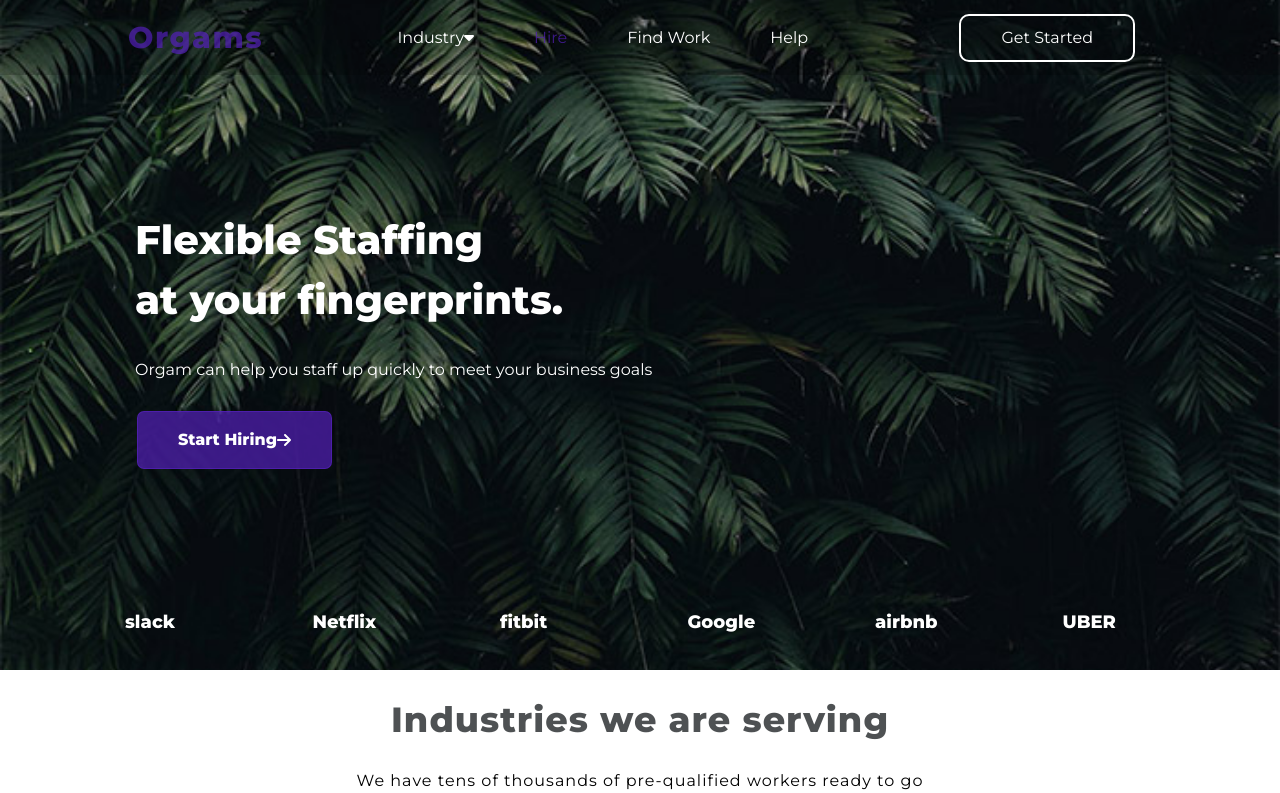
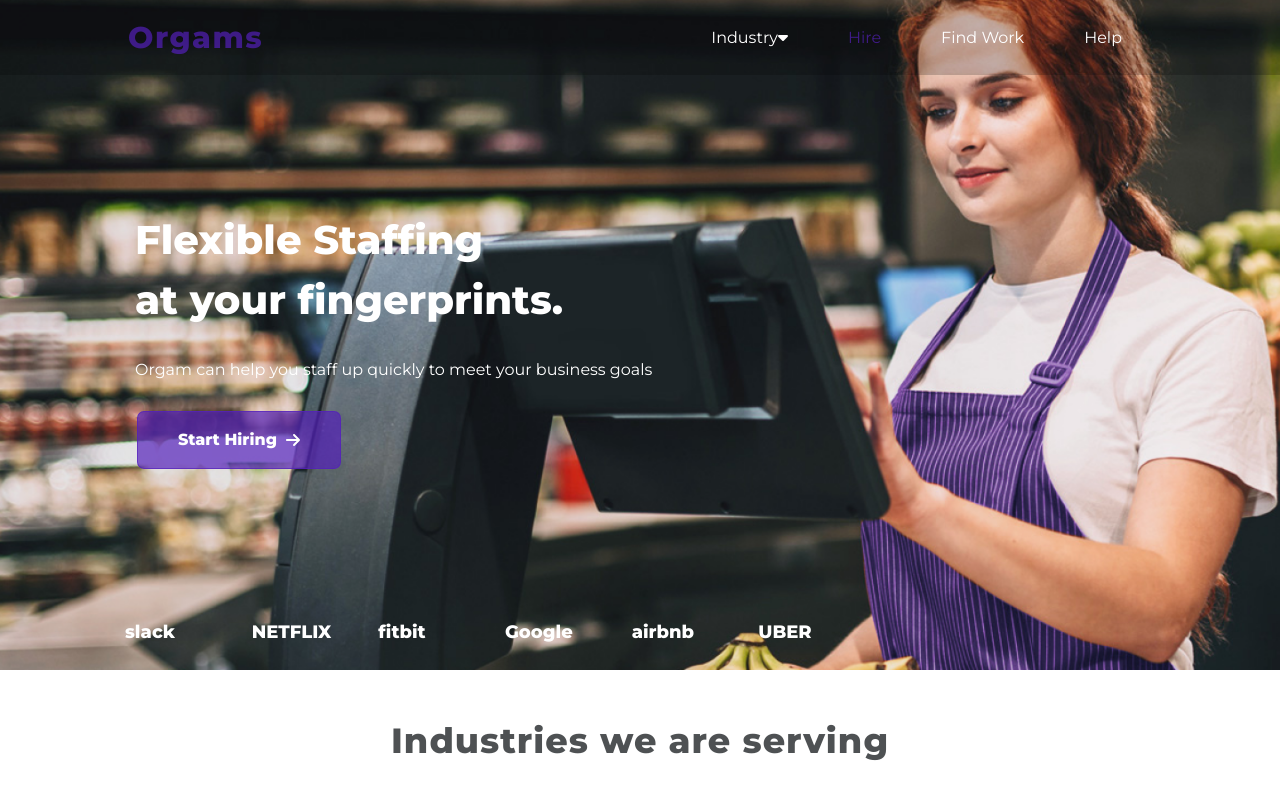
Before and after one commit to profsam97/freshman, a React (Create React App) app: page / in a window 1280 px wide. Shown: the top 793 px of the page. Built offline with nearby package versions, Linux system fonts and the light colour scheme.

Commit message:
'added an image'

```diff
--- a/src/Components/CompanyList.jsx
+++ b/src/Components/CompanyList.jsx
@@ -5,7 +5,7 @@ const CompanyList = () => {
 <section className="company">
     <ul id="list-1">
         <li> slack</li>
-        <li>Netflix</li>
+        <li>NETFLIX</li>
         <li>fitbit</li>
         <li>Google</li>
         <li> airbnb</li>
--- a/src/Components/Hero.jsx
+++ b/src/Components/Hero.jsx
@@ -10,8 +10,8 @@ const Hero = () => {
     </h1>
     <p>Orgam can help you staff up quickly to meet your business goals</p>
 
-    <button className="btn">Start Hiring
-    <FontAwesomeIcon icon={faArrowRight}/></button>
+    <button className="btn"> Start Hiring
+     &nbsp;<FontAwesomeIcon icon={faArrowRight}/></button>
   </div>
   )
 }
--- a/src/Components/Layouts/Navbar.jsx
+++ b/src/Components/Layouts/Navbar.jsx
@@ -29,7 +29,6 @@ const Navbar = () => {
             </div>
         </ul>
     </nav>
-    <button> <a href="#home">Get Started</a> </button>
   </header>
   </>
   )
--- a/src/index.css
+++ b/src/index.css
@@ -6,7 +6,7 @@
     box-sizing: border-box;
 }
 .body{
-    background: url('./assets/img/dark-wallpaper-30.jpg') no-repeat;
+    background: url('./assets/img/main.jpg') no-repeat;
     height: 670px;
     background-size: cover;
     background-position: center;
@@ -113,6 +113,19 @@ button:hover{
 }
 input[type=checkbox]{
  display: none;
+}
+@media (min-width:1000px) {
+
+#list-1 {
+  color: #fff;
+  columns: 3;
+  font-size: large;
+  font-weight: bold;
+  column-gap: 3.2px;
+  line-height: 43px;
+  width: 750px;
+  list-style: none;
+}
 }
 /*HAMBURGER MENU*/
 .hamburger {
@@ -480,7 +493,7 @@ input[type="radio"]{
 }
 @media (max-width:570px) {
   .body{
-    background: url('./assets/img/dark-wallpaper-30.jpg') no-repeat;
+    background: url('./assets/img/main.jpg') no-repeat;
     height: 60vh;
     background-size: cover;
     background-position: center;
@@ -489,7 +502,7 @@ input[type="radio"]{
 
 @media (max-width:450px) {
   .body{
-    background: url('./assets/img/dark-wallpaper-30.jpg') no-repeat;
+    background: url('./assets/img/main.jpg') no-repeat;
     height: 70vh;
     background-size: cover;
     background-position: center;
@@ -503,7 +516,7 @@ input[type="radio"]{
 }
 @media (min-width:270px) and (max-width:570px) {
   .body{
-    background: url('./assets/img/dark-wallpaper-30.jpg') no-repeat;
+    background: url('./assets/img/main.jpg') no-repeat;
     height: 100vh;
     background-size: cover;
     background-position: center;
```
Also changed, not shown: src/assets/img/main.jpg (added).
